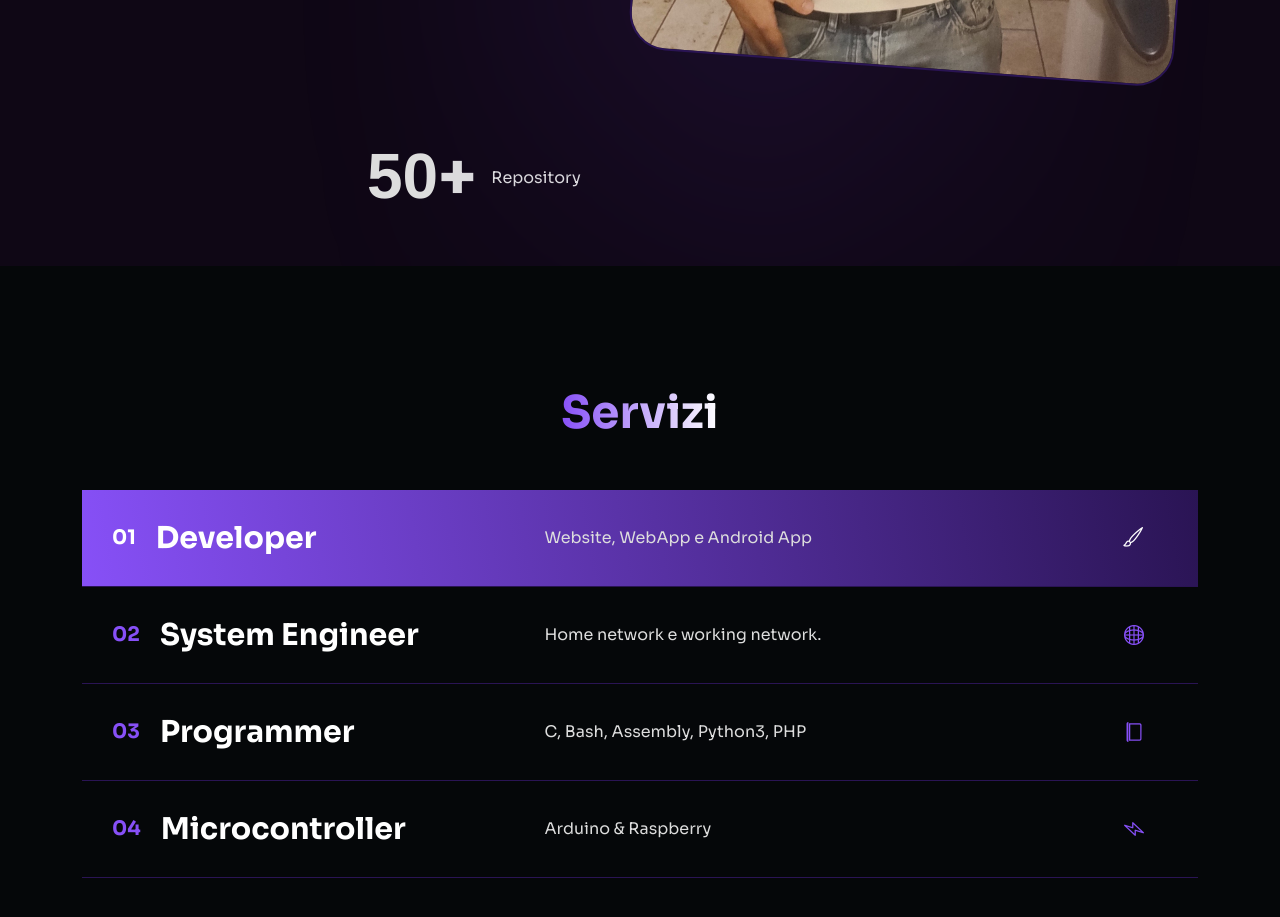
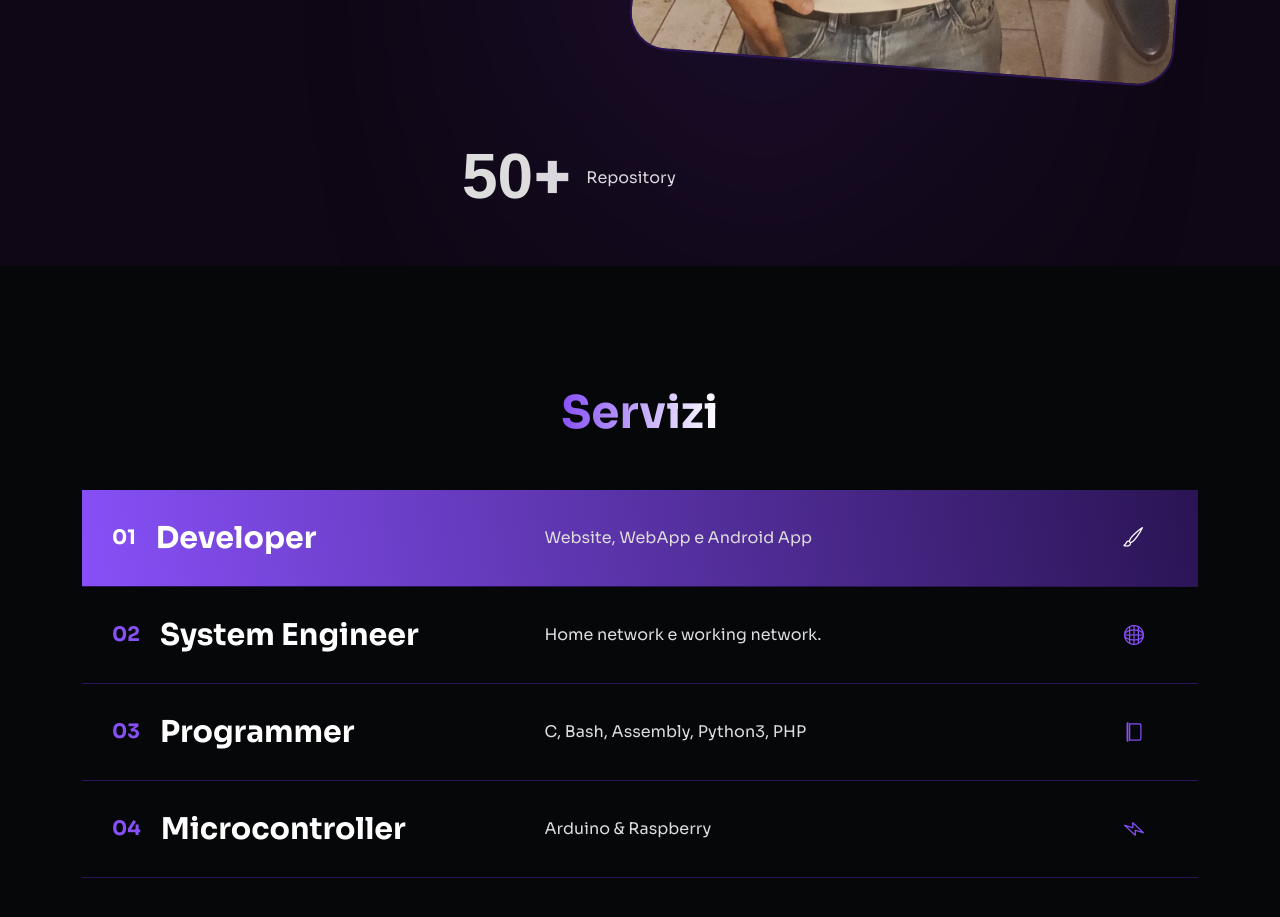
Before and after one commit to MattiaBracco05/MattheWeb, a plain HTML site: page index.html in a window 1280 px wide. Shown: the part 820-1737 px from the top of the page. Drawn offline with Linux system fonts and the light colour scheme.

Commit message:
Update index.html

```diff
--- a/index.html
+++ b/index.html
@@ -224,7 +224,7 @@
                 <!-- Inizio dei dati -->
                 <div class="funfact-area">
                     <div class="row">
-                        <div class="col-6 offset-3">
+                        <div class="col-6 offset-4">
                             <div class="funfact-item d-flex flex-column flex-sm-row flex-wrap align-items-center">
                                 <div class="number"><span class="odometer" data-count="50">0</span>+</div>
                                 <div class="text">Repository</div>
```
